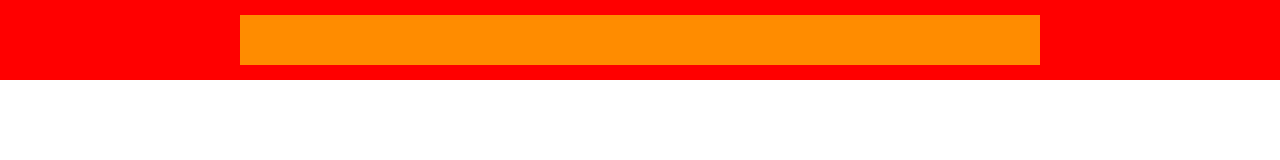
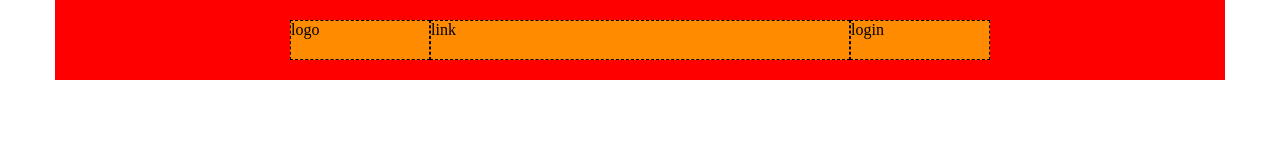
Before and after one commit to michelecanini/htmlcss-struttura-discord, a plain HTML site: page index.html in a window 1280 px wide. Drawn offline with Linux system fonts and the light colour scheme.

Commit message:
nav border row column entry

```diff
--- a/css/style.css
+++ b/css/style.css
@@ -10,15 +10,30 @@
 
 .container{
     background-color: red;
-    width: 100%;
+    max-width: 1170px;
     height: 80px;
     display: flex;
+    margin: 0 auto;
 }
 
-.navigator{
+.row-nav{
     background-color:darkorange;
-    height: 50px;
-    width: 800px;
+    height: 40px;
+    width: 700px;
     margin: auto;
     align-items: center;
+    display: flex;
+    justify-content: space-around;
 }
+
+.col-logo, .col-login{
+    border: 1px dashed black;
+    width: 20%;
+    height: 100%
+}
+
+.col-link{
+    width: 60%;
+    border: 1px dashed black;
+    height: 100%
+}
--- a/index.html
+++ b/index.html
@@ -11,10 +11,10 @@
     <!--inizio header e struttura-->
     <header class="container">
         <!--navigatore logo con menu-->
-        <nav class="navigator">
-            <div class="logo"></div>
-            <div class="link"></div>
-            <div class="login"></div>
+        <nav class="row-nav">
+            <div class="col-logo">logo</div>
+            <div class="col-link">link</div>
+            <div class="col-login">login</div>
         </nav>
     </header>
     <!--fine header-->
```
